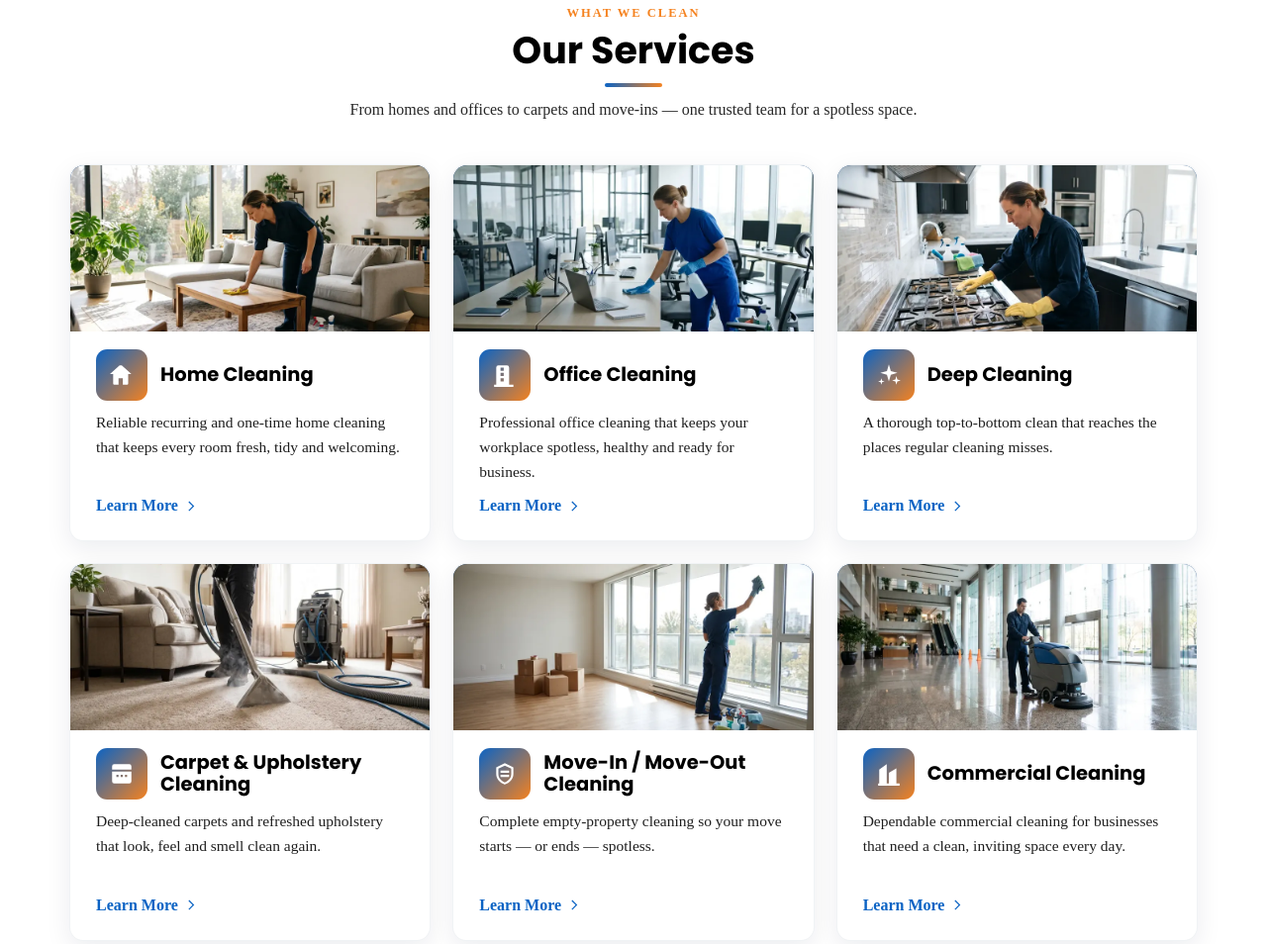
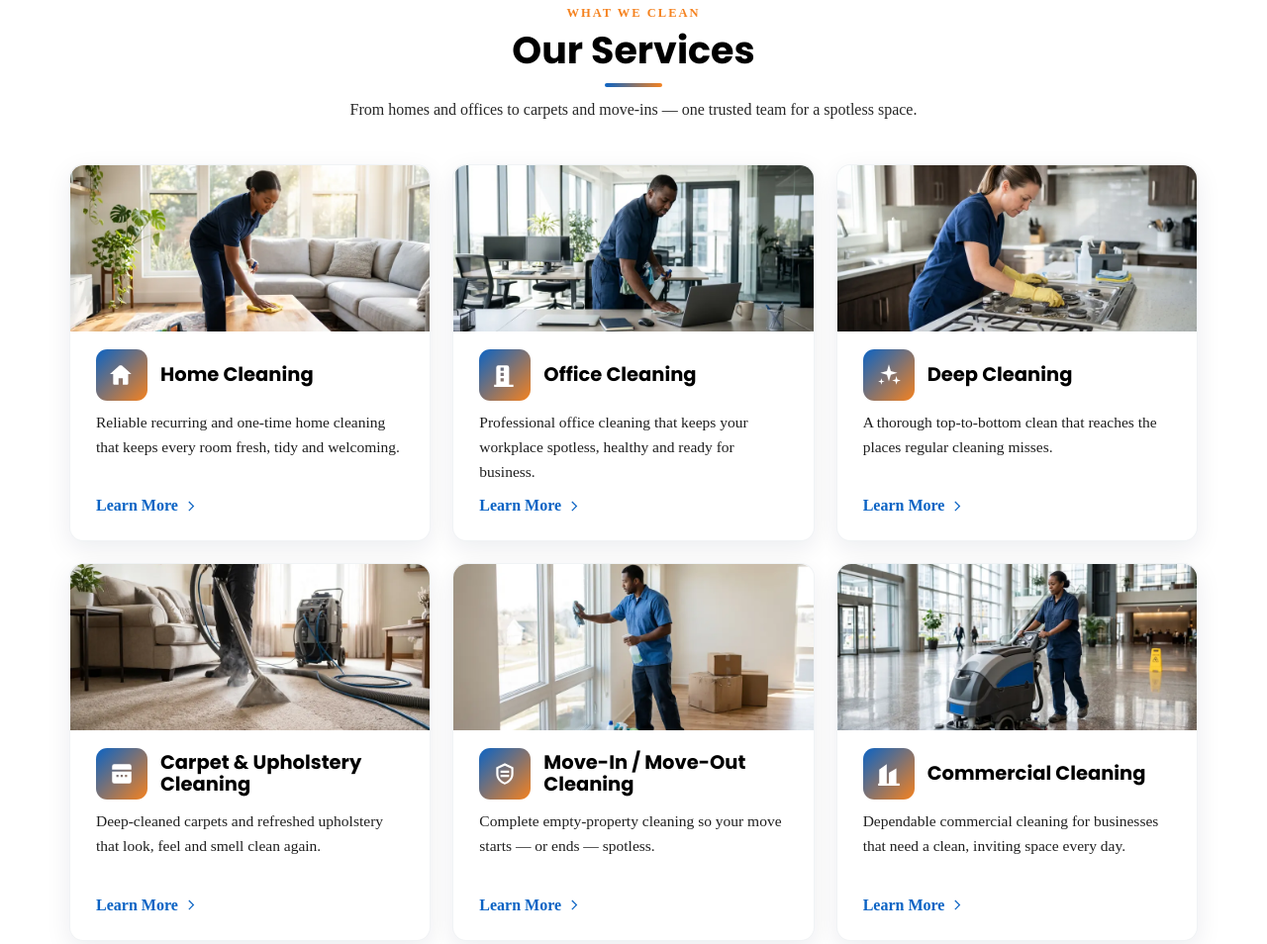
Before and after one commit to ovaiskhanbaloch1/unbeatable-design-1, a plain HTML site: page index.html in a window 1280 px wide. Shown: the part 1472-2426 px from the top of the page at 99% size. Drawn offline with Linux system fonts and the light colour scheme.

Commit message:
Photos: diverse staff set (client request)

```diff
--- a/index.html
+++ b/index.html
@@ -6,7 +6,7 @@
     <meta http-equiv="Cache-Control" content="no-cache, no-store, must-revalidate" />
     <meta http-equiv="Pragma" content="no-cache" />
     <meta http-equiv="Expires" content="0" />
-    <meta name="build-id" content="1795678102628" />
+    <meta name="build-id" content="1795679794630" />
     <link rel="icon" type="image/png" href="data:," id="favicon-link" />
     <title>Unbeatable Cleaning Services LLC — Commercial & Office Cleaning in Deerfield Beach, FL</title>
     <meta name="description" content="Unbeatable Cleaning Services LLC — best at commercial cleaning and office cleaning in Deerfield Beach, Florida, Delray Beach and Miami. Home, office, deep, carpet & upholstery and move-in/move-out cleaning. Call (561) 381-1045. 35% OFF on Office Cleaning." />
@@ -82,7 +82,7 @@
     <link rel="preconnect" href="https://fonts.googleapis.com" />
     <link rel="preconnect" href="https://fonts.gstatic.com" crossorigin />
     <link href="https://fonts.googleapis.com/css2?family=Inter:wght@400;500;600;700&family=Poppins:wght@500;600;700;800&family=Montserrat:wght@500;600;700;800&family=Nunito:wght@400;600;700;800&family=Playfair+Display:wght@600;700&display=swap" rel="stylesheet" />
-    <script type="module" crossorigin src="./assets/index-8OX8aVQA.js"></script>
+    <script type="module" crossorigin src="./assets/index-DOJQkheL.js"></script>
     <link rel="stylesheet" crossorigin href="./assets/index-Dozl_nBR.css">
   </head>
   <body>
```
Also changed, not shown: version.txt.
